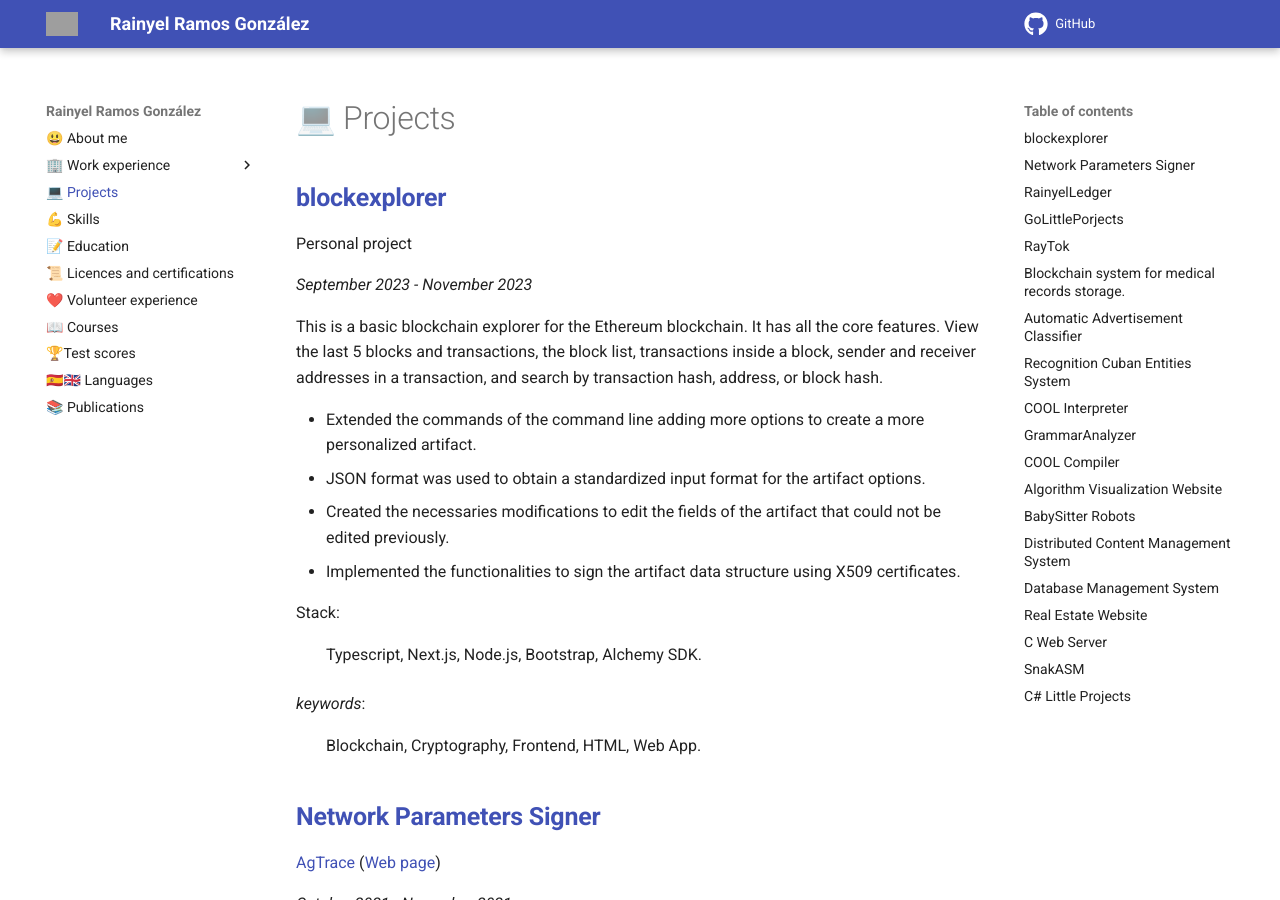
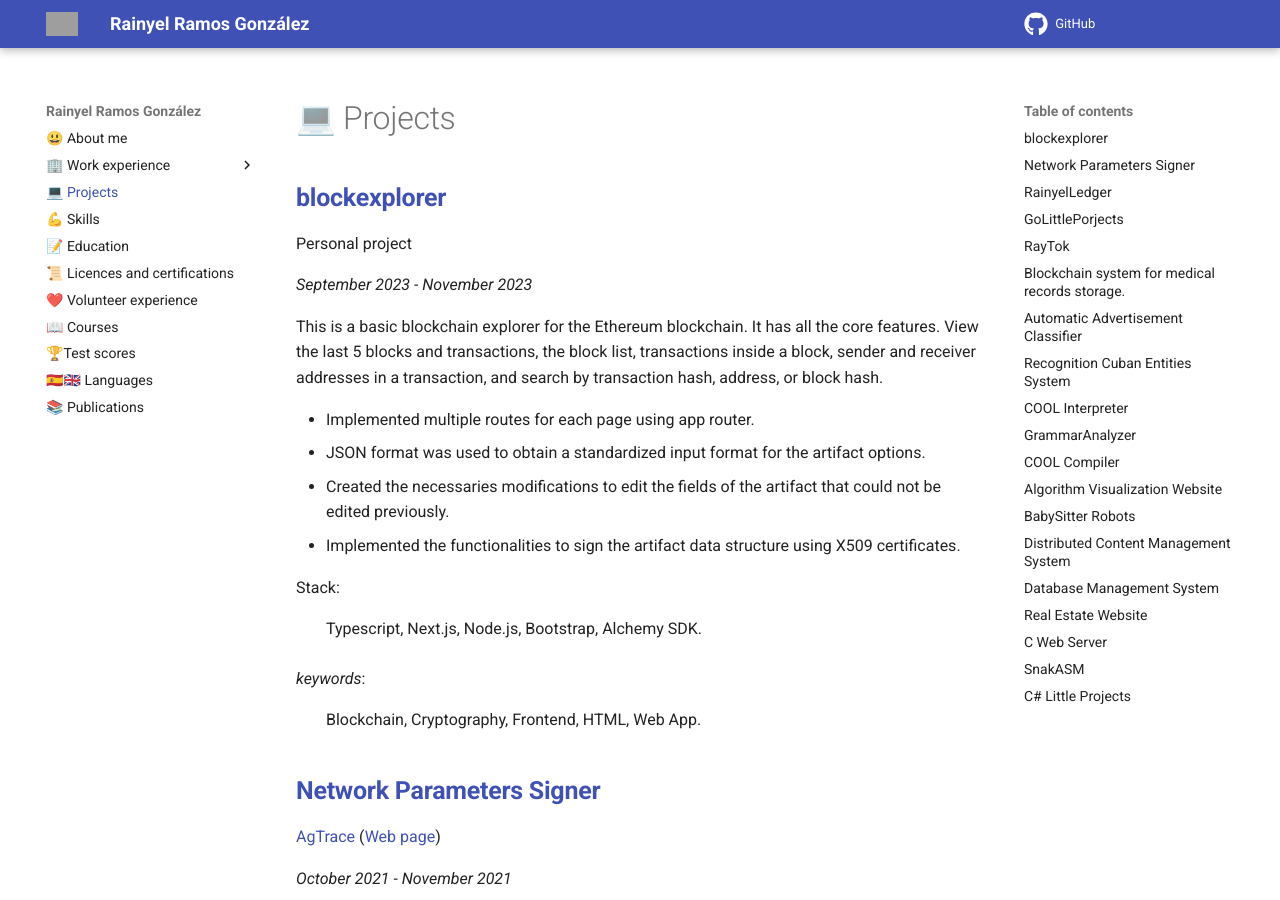
Before and after one commit to rayniel95/rayniel95.github.io, an MkDocs documentation site: the page built from docs/projects/projects.md, in a window 1280 px wide and 900 px high. Built offline with MkDocs 1.6.1 and Material for MkDocs 9.7.7, drawn with Linux system fonts in a browser that asks for light colours; grey boxes are pictures that could not be loaded.

Commit message:
docs(projects): update blockexplorer project description
Correct the first bullet point to reflect implementation of multiple routes using app router instead of command line extensions.

```diff
--- a/docs/projects/projects.md
+++ b/docs/projects/projects.md
@@ -6,7 +6,7 @@ Personal project
 
 This is a basic blockchain explorer for the Ethereum blockchain. It has all the core features. View the last 5 blocks and transactions, the block list, transactions inside a block, sender and receiver addresses in a transaction, and search by transaction hash, address, or block hash.
 
-- Extended the commands of the command line adding more options to create a more personalized artifact.
+- Implemented multiple routes for each page using app router.
 - JSON format was used to obtain a standardized input format for the artifact options.
 - Created the necessaries modifications to edit the fields of the artifact that could not be edited previously.
 - Implemented the functionalities to sign the artifact data structure using X509 certificates.
```
